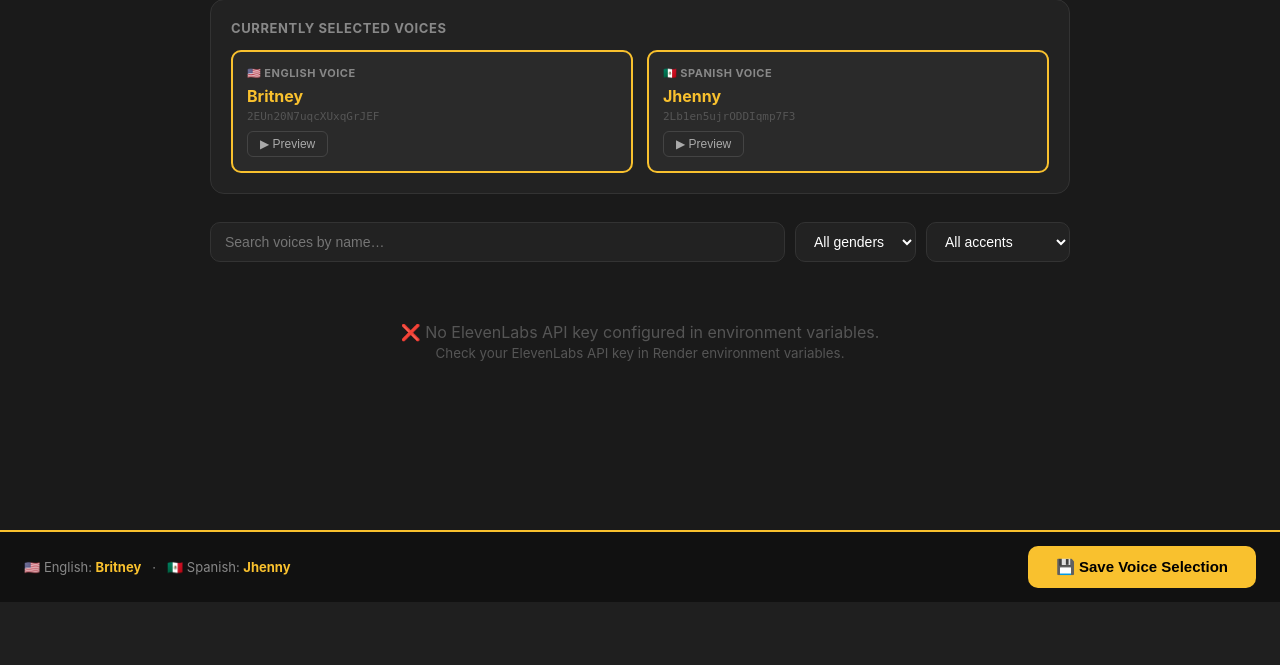
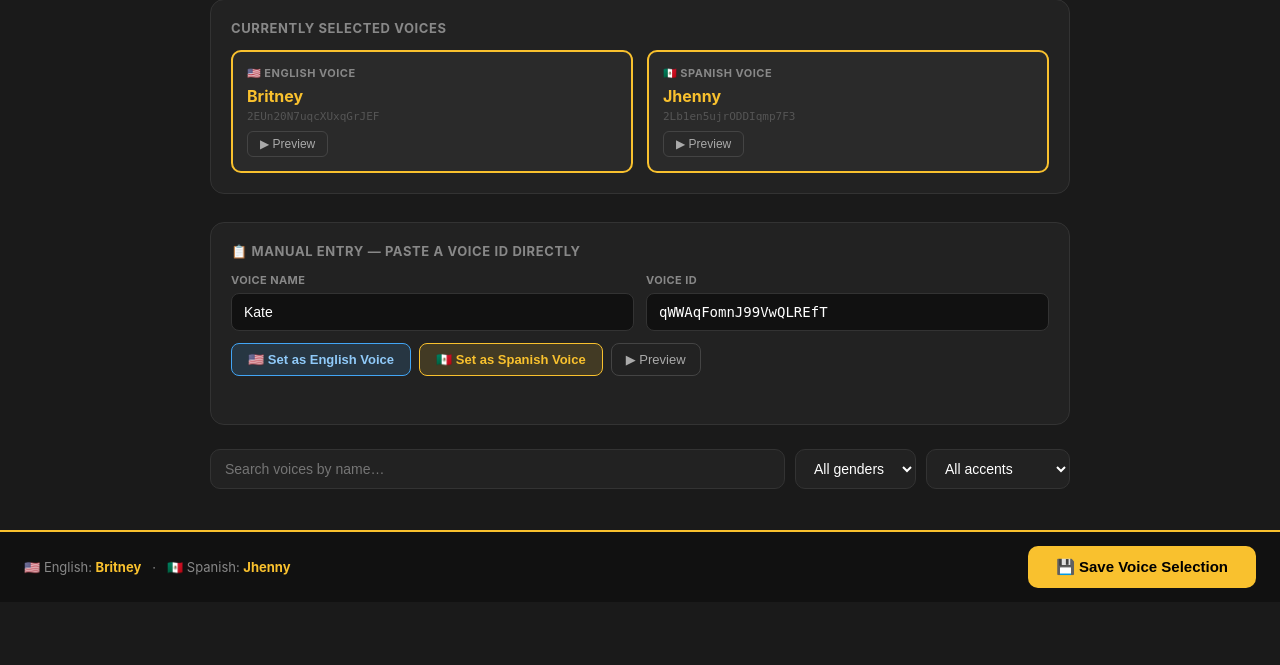
Before and after one commit to mcmillanme85-debug/Biliteracy-Bridge---Step-One, a Flask app: page /admin/voices in a window 1280 px wide. Shown: the part 198-863 px from the top of the page. Before the commit the page ends 800 px from the top, so only its background shows below. Run offline with Flask 3, Linux system fonts and the light colour scheme; the visitor is signed in with stand-in values (Sample User, id 1).

Commit message:
Add files via upload

```diff
--- a/templates/admin_voices.html
+++ b/templates/admin_voices.html
@@ -117,6 +117,29 @@
         {% endif %}
       </div>
     </div>
+  </div>
+
+  <!-- Manual voice ID entry -->
+  <div style="background:#222;border-radius:14px;padding:20px;margin-bottom:24px;border:1px solid #333">
+    <h3 style="font-size:13px;font-weight:700;color:#888;text-transform:uppercase;letter-spacing:.6px;margin-bottom:14px">
+      📋 Manual Entry — paste a voice ID directly
+    </h3>
+    <div style="display:grid;grid-template-columns:1fr 1fr;gap:12px;margin-bottom:12px">
+      <div>
+        <label style="display:block;font-size:11px;font-weight:700;color:#888;text-transform:uppercase;letter-spacing:.4px;margin-bottom:6px">Voice Name</label>
+        <input type="text" id="manualName" placeholder="e.g. Kate" value="Kate" style="width:100%;padding:10px 12px;border-radius:8px;border:1px solid #333;background:#111;color:#fff;font-size:14px;outline:none" onfocus="this.style.borderColor='#F9C12E'" onblur="this.style.borderColor='#333'">
+      </div>
+      <div>
+        <label style="display:block;font-size:11px;font-weight:700;color:#888;text-transform:uppercase;letter-spacing:.4px;margin-bottom:6px">Voice ID</label>
+        <input type="text" id="manualId" placeholder="e.g. qWWAqFomnJ99VwQLREfT" value="qWWAqFomnJ99VwQLREfT" style="width:100%;padding:10px 12px;border-radius:8px;border:1px solid #333;background:#111;color:#fff;font-size:14px;outline:none;font-family:monospace" onfocus="this.style.borderColor='#F9C12E'" onblur="this.style.borderColor='#333'">
+      </div>
+    </div>
+    <div style="display:flex;gap:8px;flex-wrap:wrap">
+      <button onclick="manualAssign('en')" style="background:rgba(66,165,245,.15);color:#90CAF9;border:1px solid #42A5F5;padding:8px 16px;border-radius:8px;font-size:13px;font-weight:700;cursor:pointer">🇺🇸 Set as English Voice</button>
+      <button onclick="manualAssign('es')" style="background:rgba(249,193,46,.15);color:#F9C12E;border:1px solid #F9C12E;padding:8px 16px;border-radius:8px;font-size:13px;font-weight:700;cursor:pointer">🇲🇽 Set as Spanish Voice</button>
+      <button onclick="manualPreview()" style="background:transparent;color:#aaa;border:1px solid #444;padding:8px 14px;border-radius:8px;font-size:13px;cursor:pointer" id="manualPreviewBtn">▶ Preview</button>
+    </div>
+    <div id="manualMsg" style="margin-top:10px;font-size:13px;min-height:18px;color:#aaa"></div>
   </div>
 
   <!-- Search + filter -->
@@ -303,6 +326,47 @@
   }
 }
 
+
+function manualAssign(lang) {
+  const name = document.getElementById("manualName").value.trim();
+  const id   = document.getElementById("manualId").value.trim();
+  const msg  = document.getElementById("manualMsg");
+  if (!name || !id) {
+    msg.textContent = "⚠️ Please enter both a name and a voice ID.";
+    msg.style.color = "#EF9A9A";
+    return;
+  }
+  selectVoice(lang, id, name);
+  msg.textContent = `✅ "${name}" set as ${lang === 'en' ? '🇺🇸 English' : '🇲🇽 Spanish'} voice. Don't forget to click Save!`;
+  msg.style.color = "#81C784";
+}
+
+async function manualPreview() {
+  const id   = document.getElementById("manualId").value.trim();
+  const btn  = document.getElementById("manualPreviewBtn");
+  const msg  = document.getElementById("manualMsg");
+  if (!id) { msg.textContent = "⚠️ Enter a voice ID first."; msg.style.color = "#EF9A9A"; return; }
+  if (currentAudio) { currentAudio.pause(); currentAudio = null; }
+  btn.textContent = "⏳ Loading…";
+  try {
+    const r = await fetch("/admin/voices/preview", {
+      method:"POST", headers:{"Content-Type":"application/json"},
+      body: JSON.stringify({ voice_id: id, text: "Hello! My name is Kate. El elefante tiene una trompa larga." })
+    });
+    if (!r.ok) throw new Error("Preview failed");
+    const blob = await r.blob();
+    currentAudio = new Audio(URL.createObjectURL(blob));
+    btn.textContent = "🔊 Playing…";
+    currentAudio.play();
+    currentAudio.onended = () => { btn.textContent = "▶ Preview"; };
+    currentAudio.onerror = () => { btn.textContent = "▶ Preview"; msg.textContent = "❌ Could not preview — check the voice ID."; msg.style.color = "#EF9A9A"; };
+  } catch(e) {
+    btn.textContent = "▶ Preview";
+    msg.textContent = "❌ Preview failed: " + e.message;
+    msg.style.color = "#EF9A9A";
+  }
+}
+
 loadVoices();
 </script>
 </body>
```
